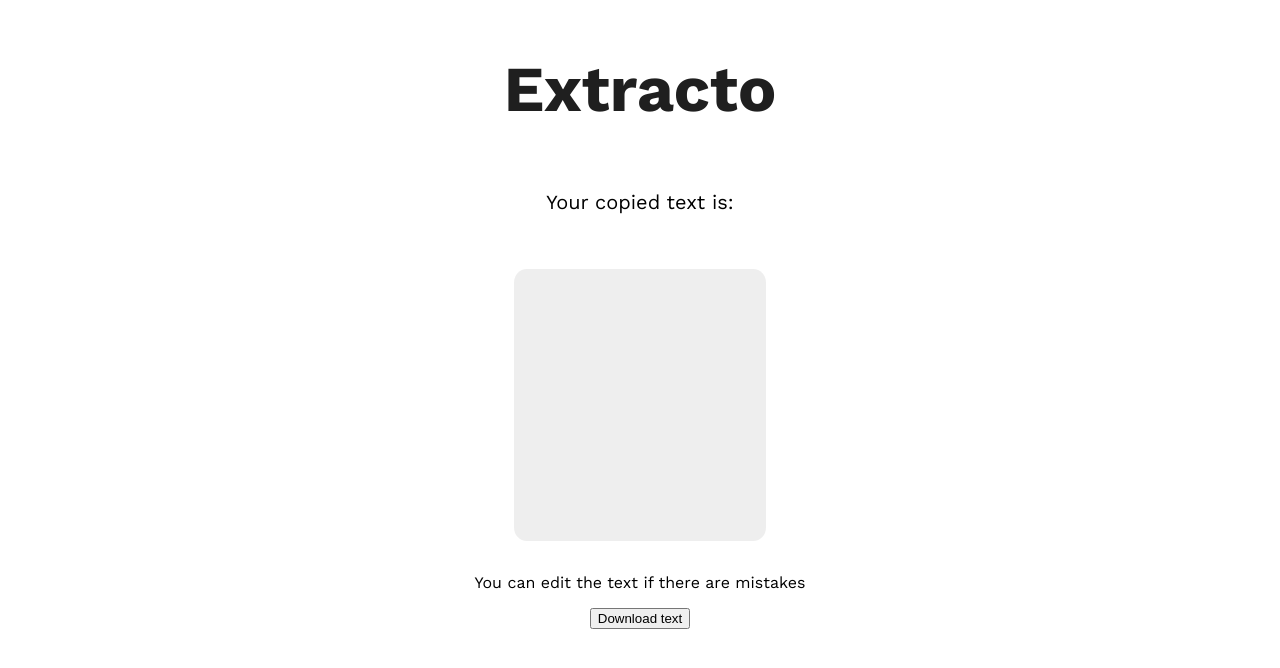
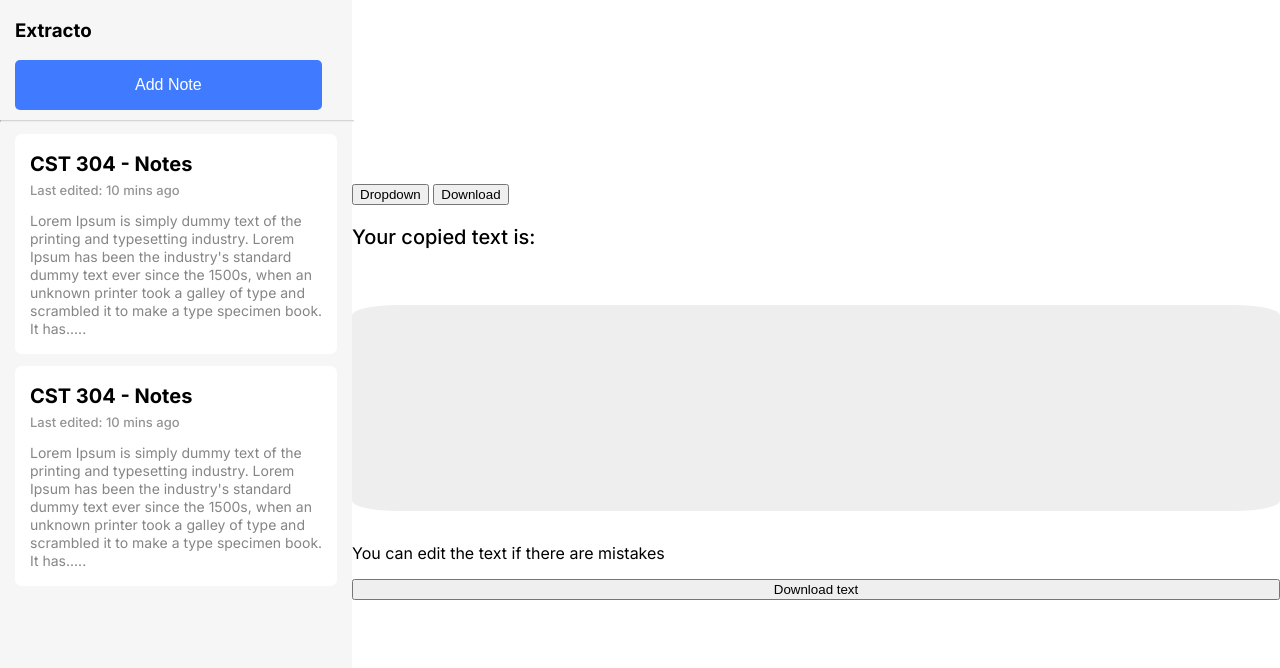
Before and after one commit to Abjcodes/Extracto, a website built with webpack: page newTab.html in a window 1280 px wide. Built offline with nearby package versions, Linux system fonts and the light colour scheme; some packages are replaced by stand-ins of ours.

Commit message:
Added icons and styling

```diff
--- a/newTab.html
+++ b/newTab.html
@@ -8,19 +8,69 @@
     <link rel="stylesheet" href="style.css">
     <link rel="preconnect" href="https://fonts.googleapis.com">
     <link rel="preconnect" href="https://fonts.gstatic.com" crossorigin>
-    <link href="https://fonts.googleapis.com/css2?family=Work+Sans:wght@200;300;400;600;700&display=swap" rel="stylesheet">
+    <link href="https://fonts.googleapis.com/css2?family=Inter:wght@400;500;600;700&display=swap" rel="stylesheet">
     <script src="newTab.js"></script>
 </head>
 <body>
-    <div class = 'header'>
-    <h1>Extracto</h1>
+<div class="parent-container">
+    <div class = 'sidebar'>
+       <div class="sidebar-contents">
+        <h3>Extracto</h3>
+        <div class="btn-container">
+        <button class="add-note-btn">
+            Add Note
+        </button>
+        </div>
+        <hr>
+        <div class="card-container">
+            <div class = "cards">
+            <h3 class="title">
+                CST 304 - Notes
+            </h3>
+            <p class = "time">
+                Last edited: 10 mins ago
+            </p>
+            <p class = "text-body">
+                Lorem Ipsum is simply dummy text of the printing and
+                typesetting industry. Lorem Ipsum has been the
+                industry's standard dummy text ever since the 1500s,
+                when an unknown printer took a galley of type and
+                scrambled it to make a type specimen book. It has.....
+            </p>
+            </div>
+            <div class = "cards">
+                <h3 class="title">
+                    CST 304 - Notes
+                </h3>
+                <p class = "time">
+                    Last edited: 10 mins ago
+                </p>
+                <p class = "text-body">
+                    Lorem Ipsum is simply dummy text of the printing and
+                    typesetting industry. Lorem Ipsum has been the
+                    industry's standard dummy text ever since the 1500s,
+                    when an unknown printer took a galley of type and
+                    scrambled it to make a type specimen book. It has.....
+                </p>
+                </div>
+        </div>
+       </div>
     </div>
-    <div class = "textcontent">
+    <div class = "right-container">
+    <div class="top-container">
+        <button>
+            Dropdown
+        </button>
+        <button>
+            Download
+        </button>
+    </div>
     <p class = "subheader">Your copied text is: </p>
     <br/>
     <p contentEditable="true" id="clipboard-paste"> </p>
     <p> You can edit the text if there are mistakes</p>
     <button id="download">Download text</button>
    </div>
+</div>
 </body>
 </html>
--- a/style.css
+++ b/style.css
@@ -1,12 +1,97 @@
 body {
-    font-family: 'Work Sans', sans-serif;
+    font-family: 'Inter', sans-serif;
+    margin: 0px;
 }
 
-.header {
-    font-size: xx-large;
+.parent-container {
+    display: flex;
+    justify-content: flex-start;
+    }
+
+.sidebar {
+    background: #F6F6F6;
+    width: 22rem;
+    height: 783px;
+}
+
+.sidebar-contents :not(hr, .add-note-btn, .card-container, .cards) {
+    margin-left: 15px;
+}
+
+/* .btn-container {
+    display: flex;
+    flex-direction: column;
+    align-items: center;
+} */
+
+.add-note-btn {
+    background: #407AFF;
+    border: none;
+    color: white;
+    padding: 16px 120px;
+    text-align: center;
+    text-decoration: none;
+    display: inline-block;
+    font-size: 16px;
+    font-weight: 500;
+    border-radius: 5px;
+
+}
+
+hr {
+    width: 22rem;
+    border-top: 1px solid rgb(212, 212, 212);
+    margin-top: 10px;
+    margin-bottom: 12px;
+}
+
+.card-container {
+    display: flex;
+    flex-direction: column;
     justify-content: center;
+    margin-left: 15px;
+    margin-right: 15px;
+}
+
+.cards {
+    background: #ffffff;
+    margin-bottom: 12px;
+    border-radius: 7px;
+}
+
+.card-container .title {
+    margin-bottom: 0px;
+    margin-top: 16px;
+    font-weight: 700;
+    font-size: 20px;
+    line-height: 29px;
+}
+
+.card-container .time {
+    color: #949494;
+    font-weight: 500;
+    font-size: 13px;
+    line-height: 15px;
+    margin-top: 4px;
+    margin-bottom: 4px;
+}
+
+.card-container .text-body {
+    font-family: 'Inter';
+    font-style: normal;
+    font-weight: 400;
+    font-size: 14px;
+    line-height: 18px;
+    color: #858585;
+    margin-right: 12px;
+    margin-bottom: 16px;
+}
+
+.right-container {
     display: flex;
-    color: rgb(31, 31, 31);
+    flex-direction: column;
+    justify-content: center;
+    width: 100%;
 }
 
 .textcontent {
```
Also changed, not shown: images/icon128.png, images/icon16.png, images/icon19.png, images/icon20.png, images/icon38.png, images/icon48.png.
